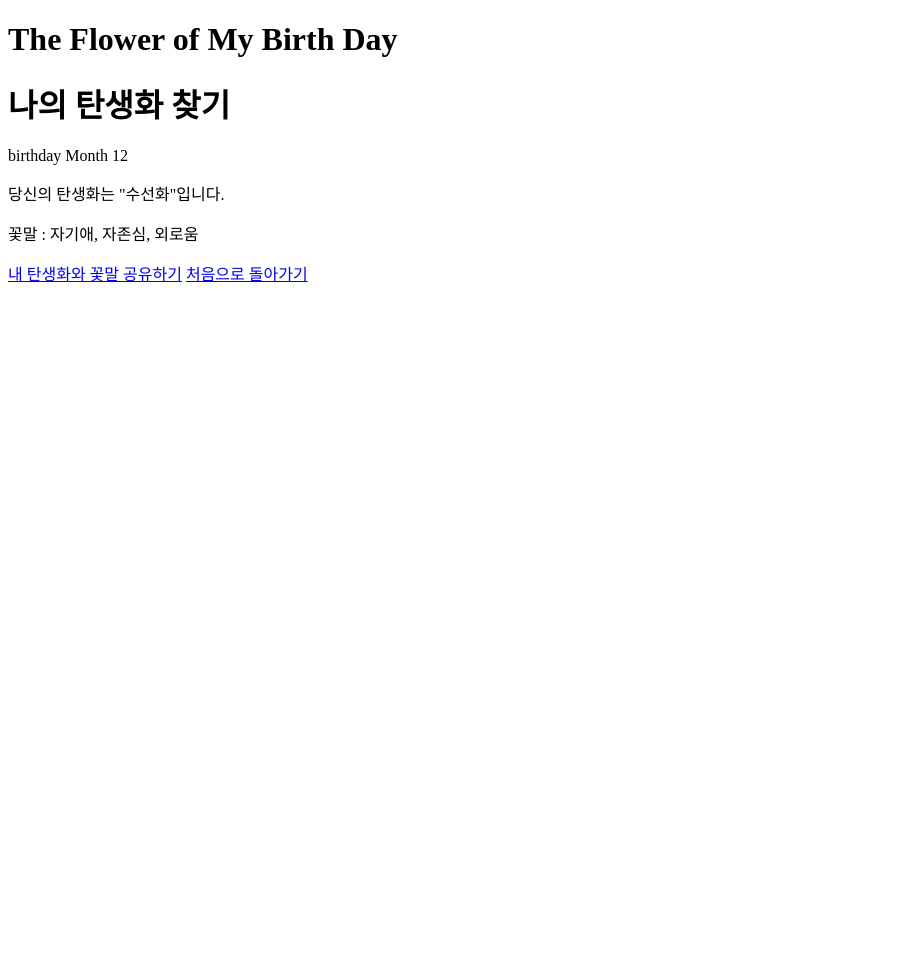
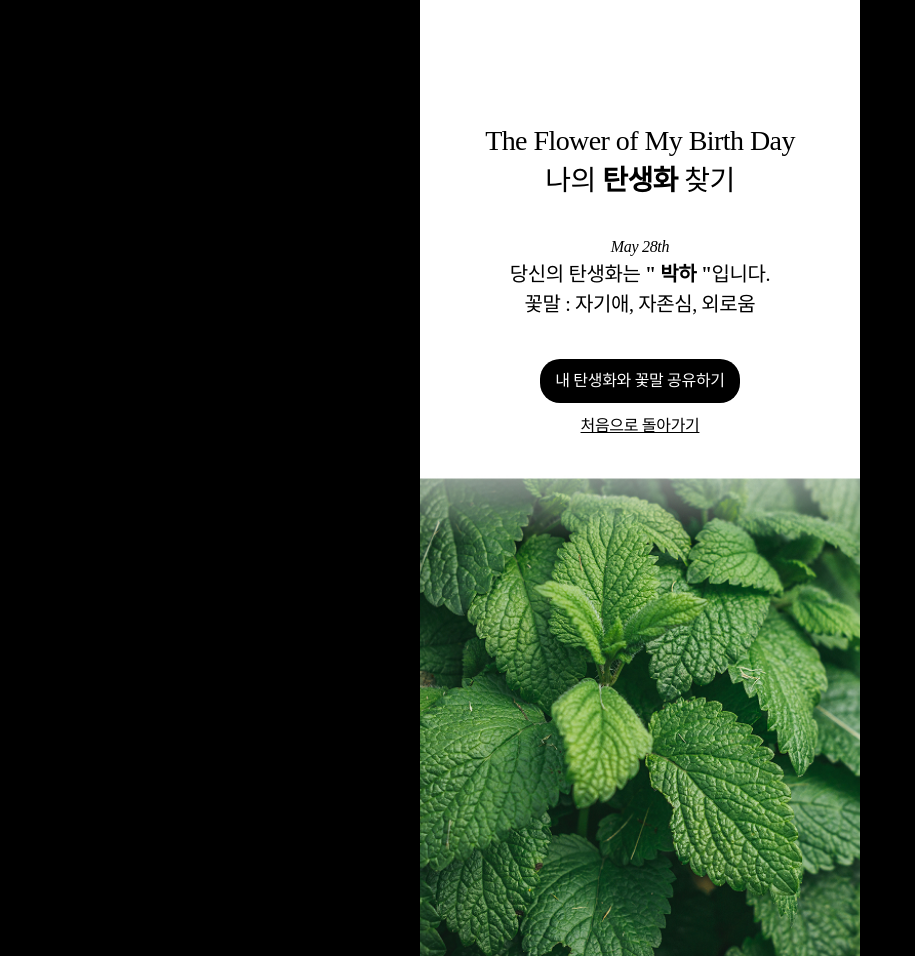
Before and after one commit to gusehd1481-droid/birthdayflower, a plain HTML site: page result.html in a window 1280 px wide. Shown: the whole page, without its empty margins (0-915 px from the left). Before the commit the page ends 800 px from the top, so only its background shows below. Drawn offline with Linux system fonts and the light colour scheme; a web font is replaced by a local one.

Commit message:
탄생화-result앱 update

```diff
--- a/result.html
+++ b/result.html
@@ -6,22 +6,25 @@
     <meta name="description" content="">
     <meta name="viewport" content="width=device-width, initial-scale=1.0">
     <title>The Flower of My Birth Day</title>
-    <link rel="shortcut icon" href="../image_video/images/birth_favicon.png" type="image/x-icon">
+    <link rel="shortcut icon" href="./images/favicon.png" type="image/x-icon">
+    <!-- <link href="https://hangeul.pstatic.net/hangeul_static/css/maru-buri.css" rel="stylesheet"> -->
+    <link rel="stylesheet" href="./styles/reset.css">
+    <link rel="stylesheet" href="./styles/result.css">
 </head>
 <body>
-    <div id="birth_wrap" style="background-image:url(./flower_images.html/bg2.jpg);">
+    <div id="birth_wrap">
         <div id="title">
-            <h1>The Flower of My Birth Day</h1>
-            <h1>나의 탄생화 찾기</h1>
+            <p>The Flower of My Birth Day</p>
+            <h1>나의 <span>탄생화</span> 찾기</h1>
         </div>
         <div id="result">
-            <p class="birthday">birthday Month 12</p>
-            <p class="flower">당신의 탄생화는 "수선화"입니다.</p>
+            <p class="birthday">May 28th</p>
+            <p class="flower">당신의 탄생화는 <span>" 박하 "</span>입니다.</p>
             <p class="meaning">꽃말 : 자기애, 자존심, 외로움</p>
         </div>
-        <div>
-            <a href="#" class="share_btn">내 탄생화와 꽃말 공유하기</a>
-            <a href="./birthday_flower.html" class="home_btn">처음으로 돌아가기</a>
+        <div id="btn">
+            <button type="button" id="share_btn" onclick="window.location.href='https://www.kakaocorp.com/page/'">내 탄생화와 꽃말 공유하기</button>
+            <a href="./index.html" id="home_btn">처음으로 돌아가기</a>
         </div>
     </div>
 </body>
--- a/styles/reset.css
+++ b/styles/reset.css
@@ -1,3 +1,16 @@
+/* 웹글꼴 */
+@font-face {/*  설치의 개념  */
+    font-family: 'MaruBuri-R';/* 설치명(자유롭게 변경 가능) */
+    src: url(https://hangeul.pstatic.net/hangeul_static/webfont/MaruBuri/MaruBuri-Regular.woff2);
+    font-weight: 400;
+    font-display: swap;
+}
+@font-face {
+    font-family: 'MaruBuri-B';
+    src: url(https://hangeul.pstatic.net/hangeul_static/webfont/MaruBuri/MaruBuri-Bold.woff2);
+    font-weight: 700;
+    font-display: swap;
+}
 /* 모든 태그들에 대한 공통 초기값 세팅 */
 html,body,h1,h2,h3,h4,h5,h6,
 dl,dt,dd,ol,ul,li,p,blockquote,hr,div,video,address,
@@ -13,7 +26,7 @@ table,thead,tbody,tfoot,tr,td,th {
     font-weight:400; /* 400 == regular */
     font-style:normal;
     color:#000;
-    font-family:'pretendard',sans-serif;
+    font-family:'MaruBuri-R',serif;/* 실제 사용 */
 }
 /* 개별 태그 초기값 */
 a {text-decoration:none;}
--- a/styles/result.css
+++ b/styles/result.css
@@ -0,0 +1,59 @@
+body {
+    background-color: #000;
+}
+#birth_wrap {
+    width:440px; height:956px;
+    background-color:#fff;
+    margin:0 auto;
+    background-image:url(../images/bg3.jpg);
+    background-size:cover;
+    background-repeat:no-repeat;
+    background-position:center;
+    padding:115px 0 0;
+    text-align:center;
+}
+#birth_wrap #title {
+    font-size:1.75rem;
+}
+#birth_wrap #title p {
+    margin:12px auto;
+}
+#birth_wrap #title h1 {
+    font-family:'MaruBuri-B,'serif;
+}
+#birth_wrap #title h1 span {
+    font-weight:700;
+}
+#birth_wrap #result {
+    padding:40px 0;
+    font-size:1.25rem;
+}
+
+#birth_wrap #result p {
+    line-height:1.5;
+}
+#birth_wrap #result .birthday {
+    font-size:1.0rem;
+    font-style:italic;
+}
+#birth_wrap #result > * {}
+#birth_wrap #result span {
+    font-weight:700;
+}
+#birth_wrap #btn {}
+#birth_wrap #btn > * {
+    display:block
+}
+#birth_wrap #btn #share_btn {
+    width:200px; line-height:44px;
+    background-color:#000;
+    color:#fff;
+    border-radius:20px;
+    margin:0 auto 15px;
+}
+#birth_wrap #btn #share_btn:hover {
+    background-color:#555;
+}
+#birth_wrap #btn #home_btn {
+    text-decoration:underline;
+}
```
